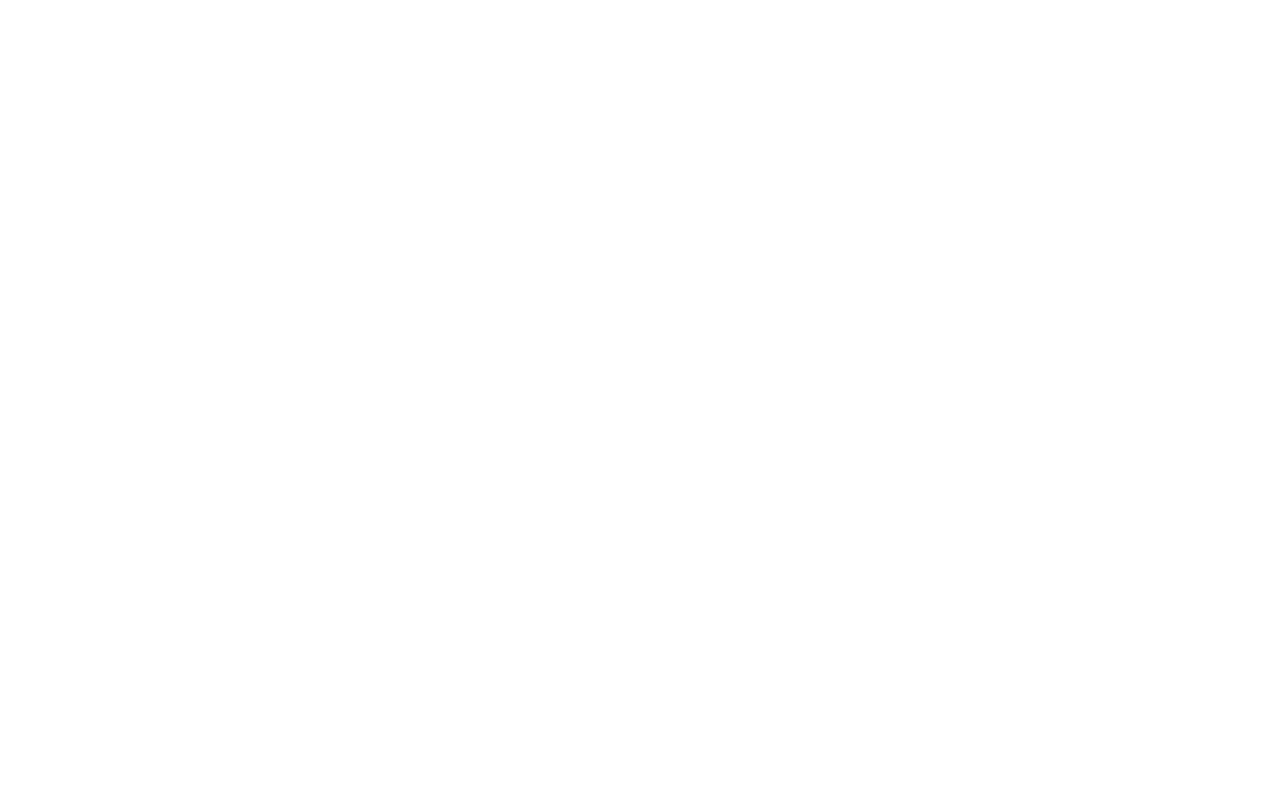
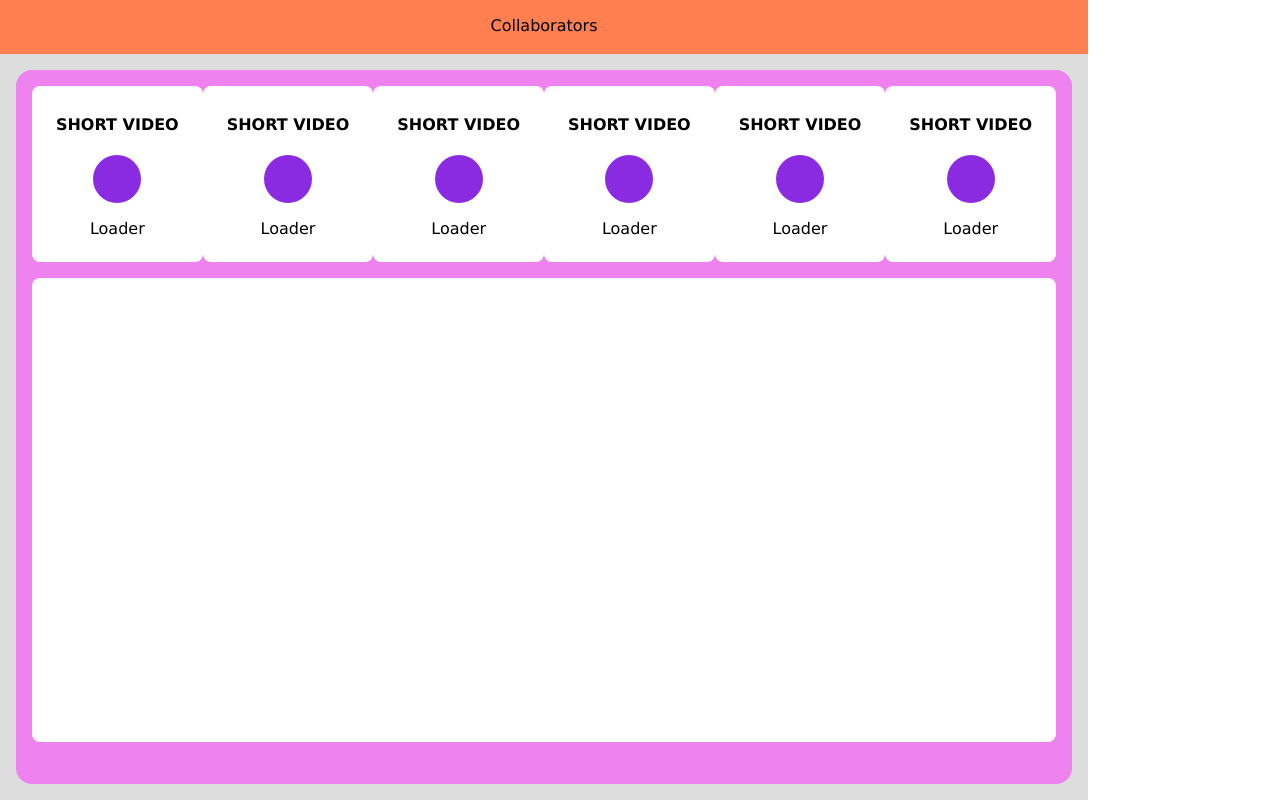
Before and after one commit to romariou76/Rizeni-Project-Management-Application, a React (Create React App) app in the folder client/: page /collaborators in a window 1280 px wide. Before the commit this address had no page. Built offline with nearby package versions, Linux system fonts and the light colour scheme.

Commit message:
feat: agregue los componentes collaborators, profile y alguno que otro ajuste

```diff
--- a/client/src/App.css
+++ b/client/src/App.css
@@ -5,3 +5,9 @@
     /* background: linear-gradient(90deg, rgba(58,0,83,1) 0%, rgba(0,24,142,1) 40%, rgba(166,128,255,1) 100%); */
     /* background-image: linear-gradient(110deg, #ff9f52 0, #ff905f 8.33%, #ff806a 16.67%, #ff6f72 25%, #ff5e78 33.33%, #ff4d7a 41.67%, #f23c78 50%, #d42e74 58.33%, #b92371 66.67%, #a01d6e 75%, #8b1a6c 83.33%, #781a6a 91.67%, #671c6a 100%); */
 }
+
+:root {
+    /* --main-bg-color: rgb(236, 236, 236); */
+    --main-bg-color: rgb(221, 221, 221);
+    --item-bg-color: rgb(255, 255, 255);
+}
--- a/client/src/App.js
+++ b/client/src/App.js
@@ -5,6 +5,7 @@
 import RegisterPage from "./pages/RegisterPage";
 import LandingPage from "./pages/LandingPage";
 import { Routes, Route } from "react-router-dom";
+import Collaborators from "./components/Collaborators";
 
 function App() {
   return (
@@ -13,6 +14,7 @@
         <Routes>
           <Route path="/" element={<LandingPage  />} />
           <Route path="/menu" element={<MenuPage  />} />
+          <Route path="/collaborators" element={<Collaborators  />} />
           <Route path="/dashboard" element={<Dashboard  />} />
           <Route path="/register" element={<RegisterPage />} />
           <Route path="/login" element={<LoginPage />} />
--- /dev/null
+++ b/client/src/components/Collaborators.js
@@ -0,0 +1,48 @@
+import "../styles/Collaborators.css"
+
+function Collaborators() {
+    return (
+        <div className="collaborators">
+            <div className="collaborator-navbar">
+                <p>Collaborators</p>
+            </div>
+            <div className="collaborator-content">
+                <div className="colaborator-items">
+                    <div className="collaborator-item">
+                        <h4>SHORT VIDEO</h4>
+                        <span className="foto-collaborator"></span>
+                        <p>Loader</p>
+                    </div>
+                    <div className="collaborator-item">
+                        <h4>SHORT VIDEO</h4>
+                        <span className="foto-collaborator"></span>
+                        <p>Loader</p>
+                    </div><div className="collaborator-item">
+                        <h4>SHORT VIDEO</h4>
+                        <span className="foto-collaborator"></span>
+                        <p>Loader</p>
+                    </div><div className="collaborator-item">
+                        <h4>SHORT VIDEO</h4>
+                        <span className="foto-collaborator"></span>
+                        <p>Loader</p>
+                    </div>
+                    <div className="collaborator-item">
+                        <h4>SHORT VIDEO</h4>
+                        <span className="foto-collaborator"></span>
+                        <p>Loader</p>
+                    </div>
+                    <div className="collaborator-item">
+                        <h4>SHORT VIDEO</h4>
+                        <span className="foto-collaborator"></span>
+                        <p>Loader</p>
+                    </div>
+
+                </div>
+                <div className="collaborator-process">
+                </div>
+            </div>
+        </div>
+     );
+}
+
+export default Collaborators;
--- /dev/null
+++ b/client/src/components/Profile.js
@@ -0,0 +1,22 @@
+import "../styles/Profile.css"
+
+function Profile() {
+    return (
+        <div className="Profile-content">
+            <div className="profile-info">
+                <p>Overview</p>
+                <overview className="overview"></overview>
+                <div className="dendem">
+                    <density className="density"></density>
+                    <demography className="demography"></demography>
+                </div>
+                <div className="active-users">
+
+                </div>
+            </div>
+            <div className="profile"></div>
+        </div>
+     );
+}
+
+export default Profile;
--- a/client/src/pages/MenuPage.jsx
+++ b/client/src/pages/MenuPage.jsx
@@ -9,6 +9,8 @@
 import { SiGoogleanalytics } from "react-icons/si";
 import { IoLogOut } from "react-icons/io5";
 import { Link } from "react-router-dom";
+import Profile from "../components/Profile";
+import Collaborators from "../components/Collaborators";
 
 function MenuPage() {
   return (
@@ -56,6 +58,8 @@
         </div>
       </div>
       <DashboardPage />
+      {/* <Profile /> */}
+      {/* <Collaborators /> */}
     </div>
   );
 }
--- /dev/null
+++ b/client/src/styles/Collaborators.css
@@ -0,0 +1,57 @@
+.collaborators{
+    display: flex;
+    flex-direction: column;
+    width: 85%;
+    height: 100vh;
+    background-color: var(--main-bg-color);
+}
+
+.collaborator-navbar{
+    width: 100%;
+    height: 7vh;
+    text-align: center;
+    background-color: coral;
+}
+
+.collaborator-content{
+    width: auto;
+    height: 93vh;
+    margin: 1rem;
+    background-color: violet;
+    border-radius: 1rem;
+}
+
+.colaborator-items{
+    width: auto;
+    height: 11rem;
+    display: flex;
+    justify-content: space-between;
+    margin: 1rem;
+}
+
+.collaborator-item{
+    width: 11rem;
+    height: 11rem;
+    display: flex;
+    flex-direction: column;
+    align-items: center;
+    justify-content: center;
+    background-color: white;
+    border-radius: .5rem;
+}
+
+.foto-collaborator{
+    width: 3rem;
+    height: 3rem;
+    border-radius: 50%;
+    background-color: blueviolet;
+}
+
+.collaborator-process{
+    display: flex;
+    width: auto;
+    height: 58vh;
+    background-color: white;
+    margin: 1rem;
+    border-radius: .5rem;
+}
--- a/client/src/styles/Dashboard.css
+++ b/client/src/styles/Dashboard.css
@@ -22,13 +22,13 @@
 } */
 
 .dashboard-content{
-    padding: 1rem 2rem 1rem 2rem;
+    padding: 1rem;
     width: 85%;
     justify-content: end;
     flex-direction: column;
     height: 150vh;
 
-    background-color: rgb(182, 188, 213);
+    background-color: var(--main-bg-color);
 }
 
 .title-area{
--- /dev/null
+++ b/client/src/styles/Profile.css
@@ -0,0 +1,47 @@
+.Profile-content{
+    width: 85%;
+    display: flex;
+    height: 100vh;
+    background-color: rgb(8, 174, 174);
+}
+
+.profile-info{
+    padding: 1rem;
+    display: flex;
+    flex-direction: column;
+    width: 75%;
+    background-color: aliceblue;
+    height: 100vh;
+}
+
+.overview{
+    width: 100%;
+    height: 10rem;
+    background-color: blue;
+    margin-bottom: 1rem;
+}
+
+.dendem{
+    width: 100%;
+    height: 15rem;
+    background-color: tomato;
+    margin-bottom: 1rem;
+}
+
+.density{
+    width: 20remnp;
+    height: 10rem;
+    background-color: rgb(255, 0, 0);
+}
+
+.active-users{
+    width: 100%;
+    height: 10rem;
+    background-color: steelblue;
+}
+
+.profile{
+    width: 25%;
+    background-color: blueviolet;
+    height: 100vh;
+}
```
Also changed, not shown: client/src/images/hero.webp (deleted).
